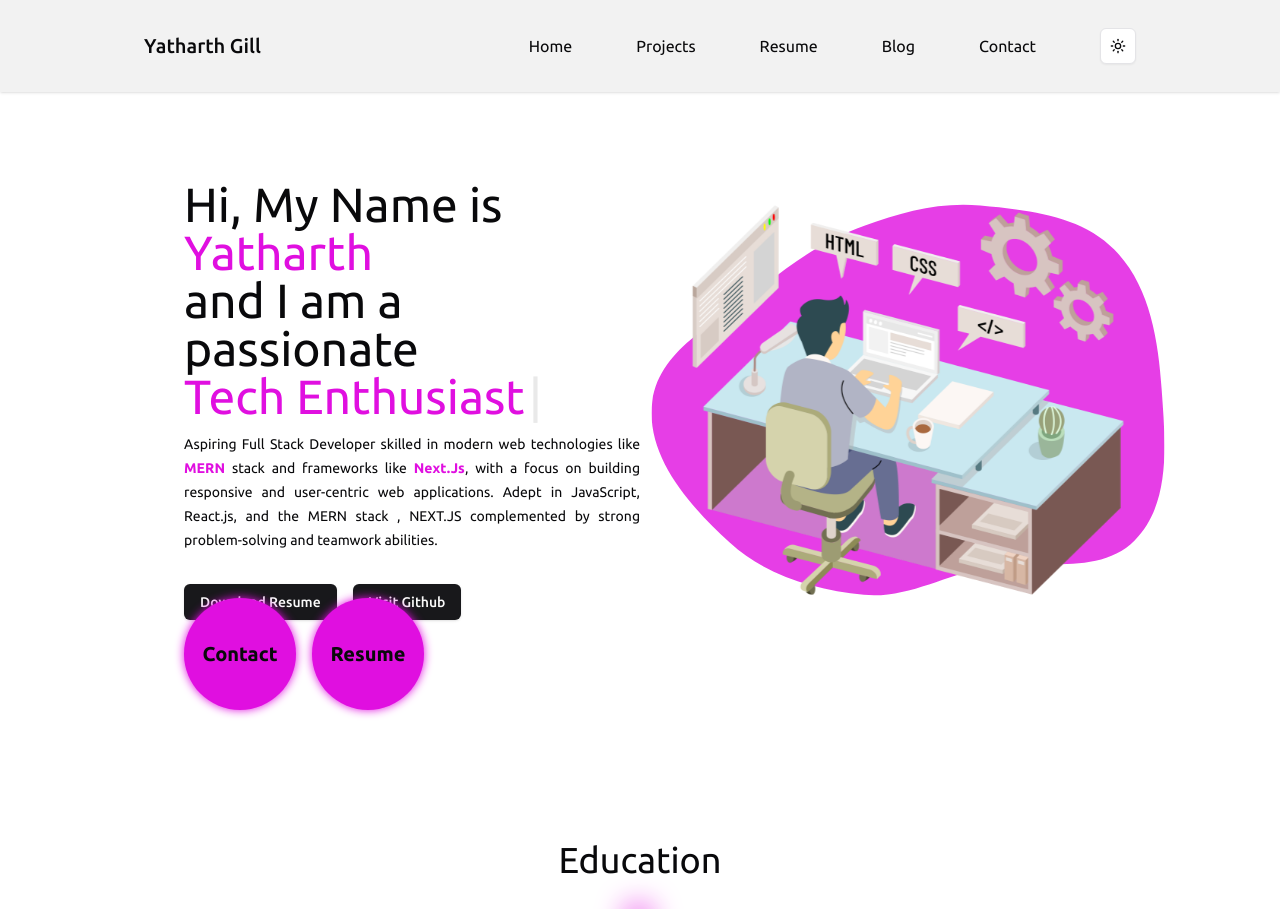
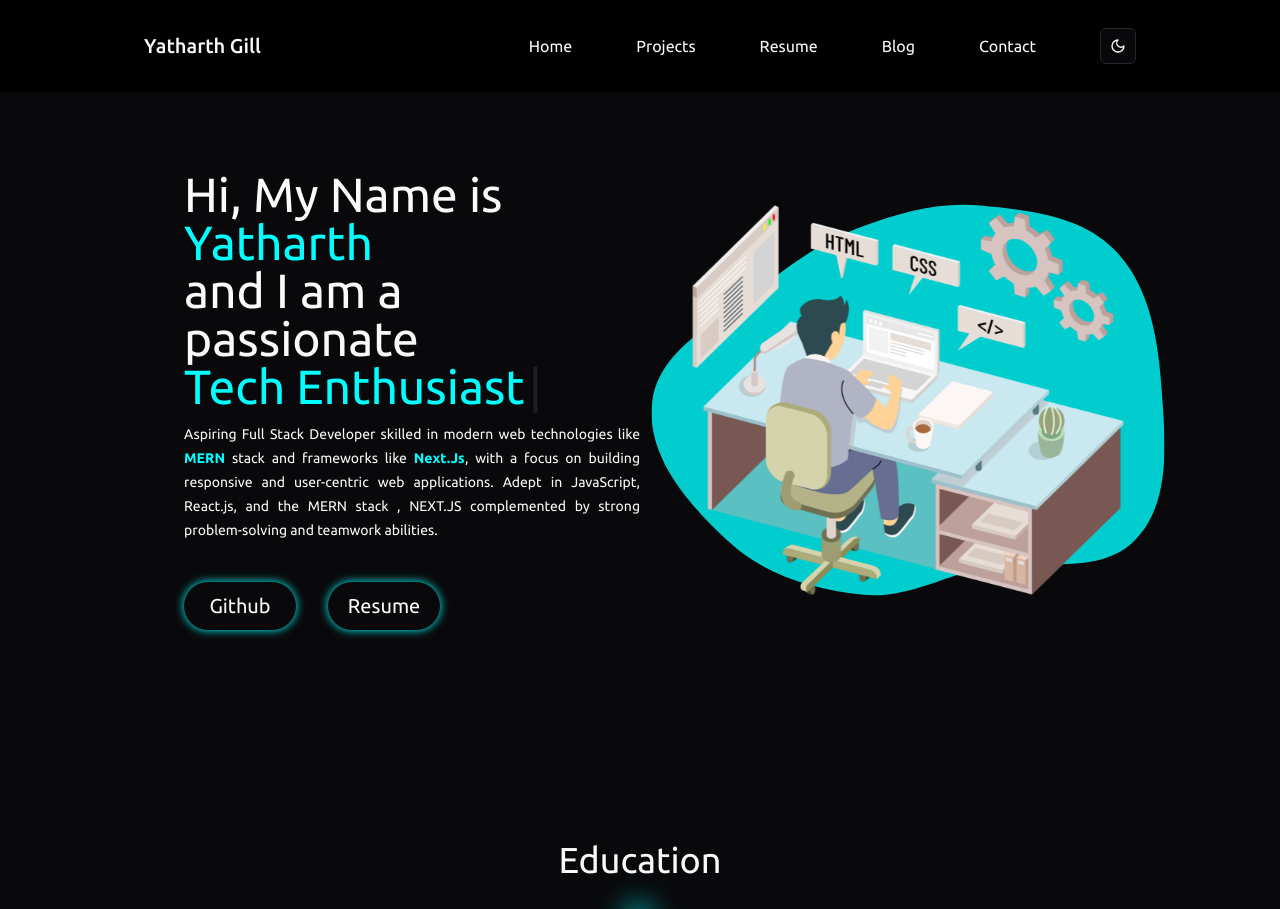
Before and after one commit to yatharthgill/portfolio, a Next.js app: page / in a window 1280 px wide. Shown: the top 909 px of the page. Built offline with nearby package versions, Linux system fonts and the light colour scheme; a web font is replaced by a local one.

Commit message:
Updted portfolio

```diff
--- a/next.config.ts
+++ b/next.config.ts
@@ -1,8 +1,7 @@
 import type { NextConfig } from "next";
 
 const nextConfig: NextConfig = {
-  output : "export",
-  trailingSlash:true
+
   /* config options here */
 };
 
--- a/src/app/(pages)/projects/page.tsx
+++ b/src/app/(pages)/projects/page.tsx
@@ -55,7 +55,7 @@ export default function ProjectPage() {
           <div
             key={`work-${idx}`}
             className="relative min-h-[500px] max-w-sm bg-white border border-gray-200 rounded-lg shadow-sm dark:bg-black
-            dark:border-black hover:border-[#E00FE0] hover:dark:border-[#E00FE0] hover:scale-105 transition-transform duration-300 hover:shadow-[0px_0px_10px_#E00FE0]"
+            dark:border-black hover:border-[#00FFFF] hover:dark:border-[#00FFFF] hover:scale-105 transition-transform duration-300 hover:shadow-[0px_0px_10px_#00FFFF]"
           >
             <a href={item.link} target="_blank" rel="noopener noreferrer">
               <div className="relative w-full h-40">
@@ -81,7 +81,7 @@ export default function ProjectPage() {
             <div className="absolute bottom-5 left-5 p-5">
               <Button
                 asChild
-                className="bg-[#E00FE0] hover:bg-[#C00DC0] text-black hover:text-black dark:hover:text-white dark:text-white hover:shadow-[0px_0px_10px_#E00FE0] border-[#E00FE0] hover:border-[#E00FE0] hover:dark:shadow-[0px_0px_10px_#E00FE0]"
+                className="bg-[#00FFFF] hover:bg-[#47ffff] text-black hover:text-black dark:hover:text-black dark:text-black hover:shadow-[0px_0px_10px_#00FFFF] border-[#00FFFF] hover:border-[#00FFFF] hover:dark:shadow-[0px_0px_10px_#00FFFF]"
               >
                 <a href={item.link} target="_blank" rel="noopener noreferrer">
                   View Project
--- a/src/app/globals.css
+++ b/src/app/globals.css
@@ -76,7 +76,7 @@
 
 
 a:hover{
-  color: #E00FE0;
+  color: #00FFFF;
 }
 
 @keyframes appear {
@@ -91,8 +91,7 @@ a:hover{
 }
 
 .popup {
-  position: absolute;
   display: none;
-  animation: appear 1s ease-in-out forwards;
+  animation: appear 2s ease-in-out forwards;
 
 }
--- a/src/app/layout.tsx
+++ b/src/app/layout.tsx
@@ -33,7 +33,7 @@ export default function RootLayout({
       >
         <ThemeProvider
           attribute="class"
-          defaultTheme="system"
+          defaultTheme="dark"
           enableSystem
           disableTransitionOnChange
         >
--- a/src/components/Education.module.css
+++ b/src/components/Education.module.css
@@ -7,7 +7,7 @@
     opacity: 0;
     transform: translateY(30px);
     transition: opacity 0.6s ease-out, transform 0.6s ease-out;
-    border: 2px solid #E00FE0;
+    border: 2px solid #00FFFF;
   }
 
   .container.active {
@@ -34,8 +34,8 @@
     width: 15px;
     z-index: 1;
     border-radius: 50%;
-    background-color: #E00FE0;
-    box-shadow: 0px 0px 30px 5px #E00FE0;
+    background-color: #00FFFF;
+    box-shadow: 0px 0px 30px 5px #00FFFF;
 }
 
   .leftCircle {
@@ -82,7 +82,7 @@
     width: 2px;
     margin-top: -32px;
     height: calc(var(--timeline-height) + 100px);
-    background: #E00FE0;
+    background: #00FFFF;
     top: 0;
     left: 50%;
     margin-left: -3px;
--- a/src/components/Education.tsx
+++ b/src/components/Education.tsx
@@ -71,7 +71,7 @@ const Education = () => {
             key={item.id}
             className={`${styles.container} ${
               item.position === "left" ? styles.leftContainer : styles.rightContainer
-            } bg-slate-100 dark:bg-black rounded-md my-16 shadow-[0px_0px_10px_#E00FE0] dark:shadow-[0px_0px_10px_#E00FE0]`}
+            } bg-slate-100 dark:bg-black rounded-md my-16 shadow-[0px_0px_10px_#00FFFF] dark:shadow-[0px_0px_10px_#00FFFF]`}
             ref={(el) => {
               containersRef.current[index] = el;
             }}
--- a/src/components/Main.tsx
+++ b/src/components/Main.tsx
@@ -1,7 +1,6 @@
 import Image from "next/image";
 import Link from "next/link";
 import React, { useEffect, useState } from "react";
-import { Button } from "./ui/button";
 import Typed from "typed.js";
 
 const Main = () => {
@@ -64,49 +63,34 @@ const Main = () => {
         <div className="left w-full lg:w-1/2 flex flex-col text-2xl sm:text-4xl md:text-5xl text-start items-start justify-center leading-normal pl-10">
           <div className="name">
             Hi, My Name is
-            <span className="text-[#E00FE0]"> Yatharth</span>
+            <span className="text-[#00FFFF]"> Yatharth</span>
           </div>
           <div> and I am a passionate </div>
           <div className="inline-flex gap-1 min-w-[200px]">
-            <span id="element" className="text-[#E00FE0] whitespace-nowrap" />
+            <span id="element" className="text-[#00FFFF] whitespace-nowrap" />
           </div>
           <div className="description text-sm w-[75vw] sm:w-[50vw] lg:w-auto text-justify leading-6 mt-3">
             <p>
               Aspiring Full Stack Developer skilled in modern web technologies
-              like <strong className="text-[#E00FE0]">MERN </strong>stack and
+              like <strong className="text-[#00FFFF]">MERN </strong>stack and
               frameworks like{" "}
-              <strong className="text-[#E00FE0]">Next.Js</strong>, with a focus
+              <strong className="text-[#00FFFF]">Next.Js</strong>, with a focus
               on building responsive and user-centric web applications. Adept in
               JavaScript, React.js, and the MERN stack , NEXT.JS complemented by
               strong problem-solving and teamwork abilities.
             </p>
           </div>
-          <div className="flex gap-4 mt-8">
-            <Button>
+          <div className=" popup flex gap-8 justify-end mt-10">
+            <div className="  w-28 h-8 py-6 rounded-full  flex justify-center items-center text-xl shadow-[0px_0px_10px_#00FFFF] hover:shadow-[0px_0px_20px_#00FFFF] transition-all duration-300 ease-in-out hover:scale-110">
               <Link
-                href="https://drive.google.com/file/d/1NrTh3IxPXp86aPCt1jNYl5ZhKD2ax2Cz/view?usp=drive_linkf"
-                target="_blank"
-              >
-                Download Resume
-              </Link>
-            </Button>
-            <Button>
-              <Link href="https://github.com/yatharthgill" target="_blank">
-                Visit Github
-              </Link>
-            </Button>
-          </div>
-          <div className=" popup flex gap-4 justify-end md:px-36 absolute left-10 -bottom-[64px] lg:-bottom-[30px] mt-44">
-        <div className=" md:h-28 w-28 h-8 py-6 rounded-full bg-[#E00FE0] flex justify-center items-center text-xl font-semibold shadow-[0px_0px_10px_#E00FE0] dark:shadow-[0px_0px_20px_#E00FE0] transition-all duration-300 ease-in-out hover:scale-110">
-          <Link
-            href="/contact"
+                href="https://github.com/yatharthgill/"
                 className="hover:text-black dark:hover:text-white"
               >
-            Contact
+              Github
               </Link>
             </div>
 
-        <div className=" md:h-28 w-28 h-8 py-6 rounded-full bg-[#E00FE0] flex justify-center items-center text-xl font-semibold shadow-[0px_0px_10px_#E00FE0] dark:shadow-[0px_0px_20px_#E00FE0] transition-all duration-300 ease-in-out hover:scale-110">
+            <div className=" w-28 h-8 py-6 rounded-full flex justify-center items-center text-xl shadow-[0px_0px_10px_#00FFFF] hover:shadow-[0px_0px_20px_#00FFFF] transition-all duration-300 ease-in-out hover:scale-110">
               <Link
                 href="https://drive.google.com/file/d/1NrTh3IxPXp86aPCt1jNYl5ZhKD2ax2Cz/view?usp=drive_linkf"
                 className="hover:text-black dark:hover:text-white"
@@ -129,7 +113,7 @@ const Main = () => {
                   fillRule="evenodd"
                   clipRule="evenodd"
                   d="M239.184 439.443c-55.13-5.419-110.241-21.365-151.074-58.767C42.307 338.722-7.478 282.729.938 221.217c8.433-61.644 78.896-91.048 126.871-130.712 34.337-28.388 70.198-51.348 112.004-66.78C282.34 8.024 325.382-3.369 370.518.904c54.019 5.115 112.774 10.886 150.881 49.482 39.916 40.427 49.421 100.753 53.385 157.402 4.13 59.015 11.255 128.44-30.444 170.44-41.383 41.683-111.6 19.106-169.213 30.663-46.68 9.364-88.56 35.21-135.943 30.551z"
-                  fill="#E00FE0"
+                  fill="#00FFFF"
                 />
               </svg>
             </div>
@@ -144,7 +128,6 @@ const Main = () => {
           </div>
         </div>
       </div>
-
     </>
   );
 };
--- a/src/components/Navbar.tsx
+++ b/src/components/Navbar.tsx
@@ -16,7 +16,6 @@ import {
   MenubarContent,
   MenubarItem,
   MenubarMenu,
-  MenubarSeparator,
   MenubarTrigger,
 } from "@/components/ui/menubar";
 import { cn } from "@/lib/utils";
@@ -113,29 +112,6 @@ const Navbar = () => {
               <MenubarItem>
                 <Link href="/contact">Contact</Link>
               </MenubarItem>
-              <MenubarSeparator />
-              <MenubarItem>
-                <DropdownMenu>
-                  <DropdownMenuTrigger asChild>
-                    <Button variant="outline" size="icon">
-                      <Sun className="h-[1.2rem] w-[1.2rem] rotate-0 scale-100 transition-all dark:-rotate-90 dark:scale-0" />
-                      <Moon className="absolute h-[1.2rem] w-[1.2rem] rotate-90 scale-0 transition-all dark:rotate-0 dark:scale-100" />
-                      <span className="sr-only">Toggle theme</span>
-                    </Button>
-                  </DropdownMenuTrigger>
-                  <DropdownMenuContent align="end">
-                    <DropdownMenuItem onClick={() => setTheme("light")}>
-                      Light
-                    </DropdownMenuItem>
-                    <DropdownMenuItem onClick={() => setTheme("dark")}>
-                      Dark
-                    </DropdownMenuItem>
-                    <DropdownMenuItem onClick={() => setTheme("system")}>
-                      System
-                    </DropdownMenuItem>
-                  </DropdownMenuContent>
-                </DropdownMenu>
-              </MenubarItem>
             </MenubarContent>
           </MenubarMenu>
         </Menubar>
```
Lines whose indentation alone changed are shown as unchanged.
